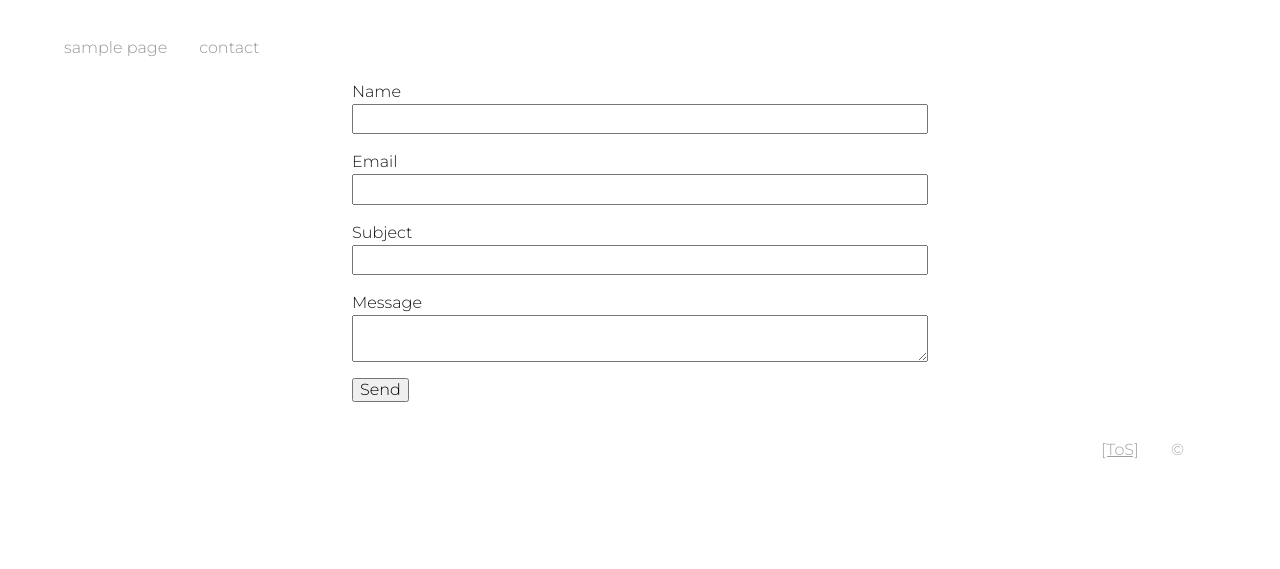
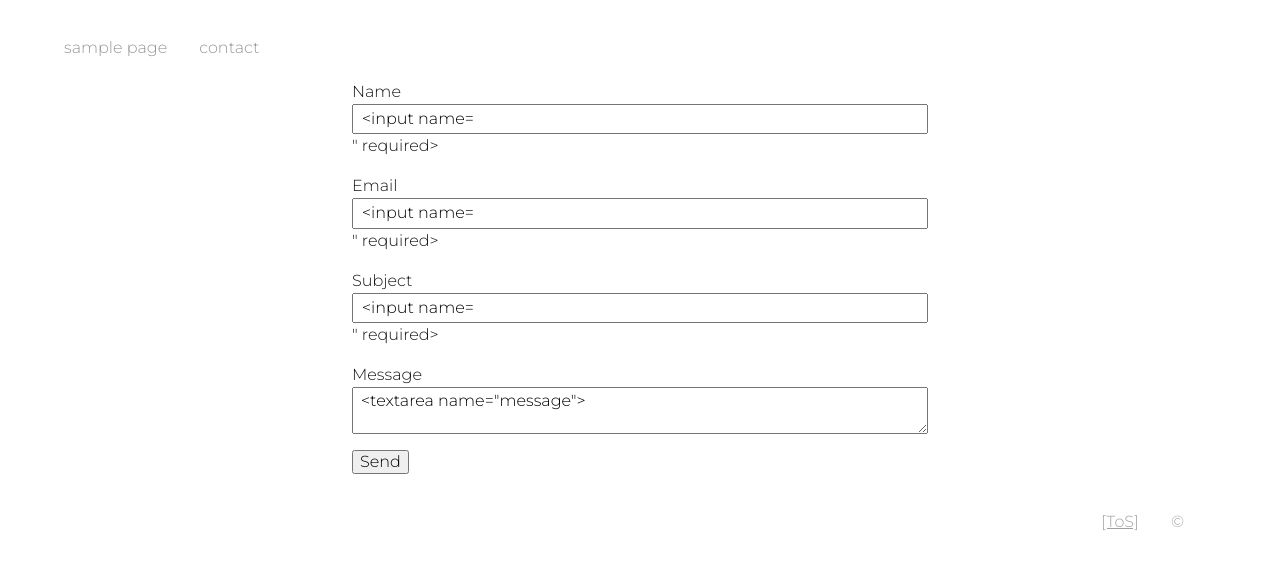
Before and after one commit to Doktor/saltpita.com, a Django app: template templates/contact.html in a window 1280 px wide. Shown: the top 569 px of the page. Run offline with Django 3.2, Linux system fonts and the light colour scheme; tables that the repository leaves empty hold one stand-in row (values such as "Sample post"); the template is opened without the code that fills it: values that come from a table or form of the project are taken from there, most other values are stand-ins (such as "Sample title", 1, 10 or a date in 2020); form fields are guessed from the names that the template uses; style sheets or scripts are compiled from the project's sources; parts of the project's set-up code (start-up, migrations or seed data) failed here and were passed over; some libraries are stand-ins or nearby versions.

Commit message:
Preserve contents of contact form if an error occurs

```diff
--- a/templates/contact.html
+++ b/templates/contact.html
@@ -18,19 +18,19 @@
     {% csrf_token %}
     <div class="field">
       <label for="name">Name</label>
-      <input type="text" id="name" name="name" required>
+      <input type="text" id="name" name="name" value="{{ form.name }}" required>
     </div>
     <div class="field">
       <label for="from_email">Email</label>
-      <input type="email" id="from_email" name="from_email" required>
+      <input type="email" id="from_email" name="from_email" value="{{ form.sent_by }}" required>
     </div>
     <div class="field">
       <label for="subject">Subject</label>
-      <input type="text" id="subject" name="subject" required>
+      <input type="text" id="subject" name="subject" value="{{ form.subject }}" required>
     </div>
     <div class="field">
       <label for="message">Message</label>
-      <textarea id="message" name="message" required></textarea>
+      <textarea id="message" name="message" required>{{ form.message }}</textarea>
     </div>
     <div class="submit">
       <button type="submit">Send</button>
```
Also changed, not shown: pita/views.py (+11 -2 lines).
